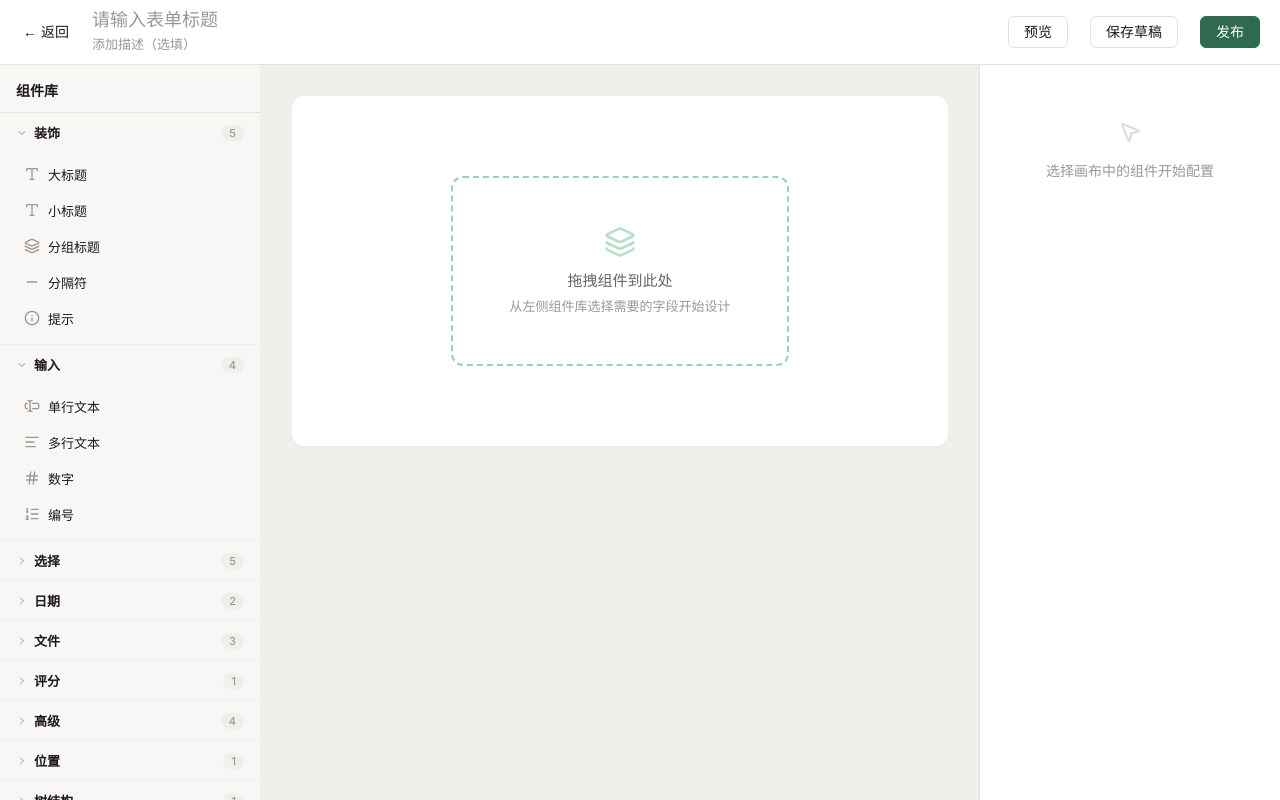
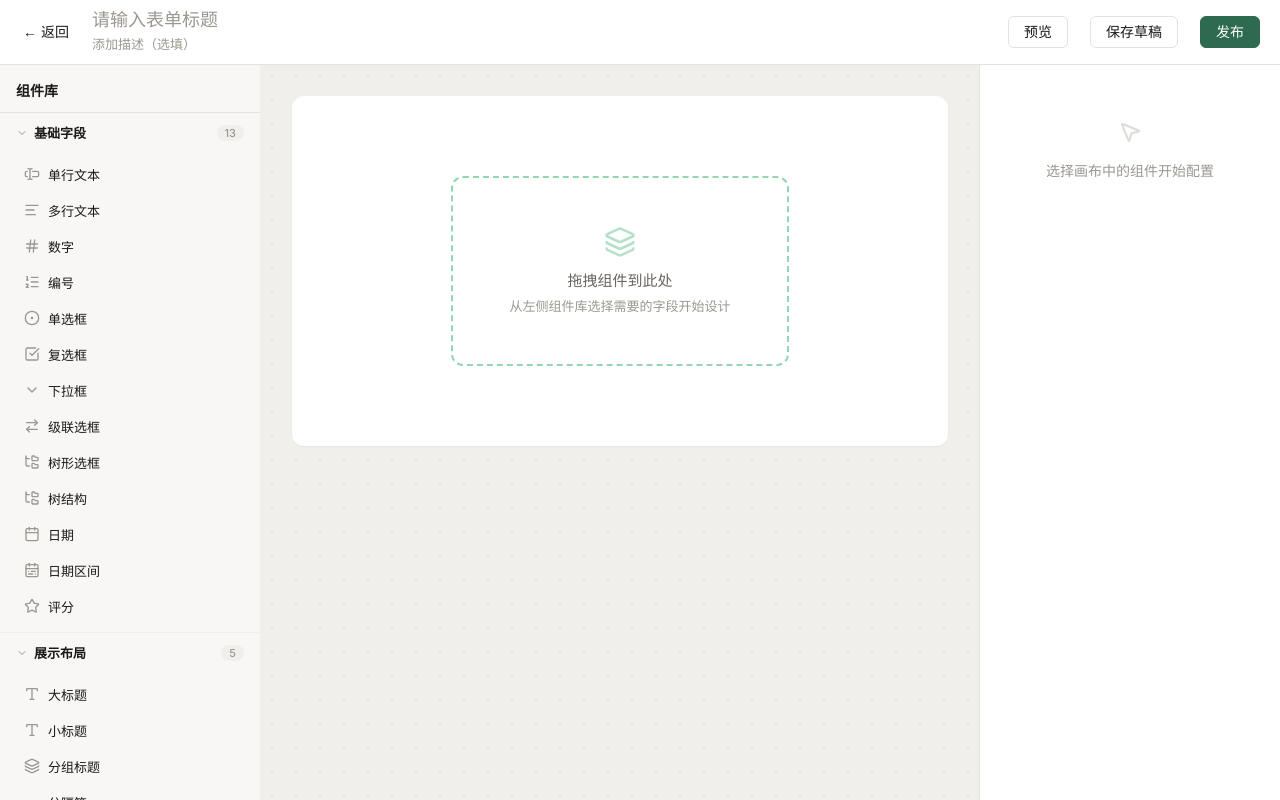
Before and after one commit to ZoHuan/FormCenter, a Vue app: page /formDesigner in a window 1280 px wide. Built offline with nearby package versions, Linux system fonts and the light colour scheme.

Commit message:
refactor: 组件分类重组 — 10类→3类（基础字段13+展示布局5+高级组件9）

```diff
--- a/src/components/designer/ComponentPalette.vue
+++ b/src/components/designer/ComponentPalette.vue
@@ -42,7 +42,7 @@ import { COMPONENT_MENU } from '@/registry'
 import type { ComponentType } from '@/types'
 
 defineEmits<{ add: [type: ComponentType] }>()
-const openGroups = ref(new Set(['装饰', '输入']))
+const openGroups = ref(new Set(['基础字段', '展示布局']))
 function toggle(cat: string) {
   if (openGroups.value.has(cat)) openGroups.value.delete(cat)
   else openGroups.value.add(cat)
--- a/src/registry/index.ts
+++ b/src/registry/index.ts
@@ -142,16 +142,9 @@ export function createDefaultComponent(type: ComponentType): ComponentSchema {
 }
 
 export const COMPONENT_MENU = [
-  { category: '装饰', items: ['title', 'subtitle', 'group-title', 'separator', 'point-out'] as ComponentType[] },
-  { category: '输入', items: ['input', 'textarea', 'numeric', 'serial-number'] as ComponentType[] },
-  { category: '选择', items: ['chooser', 'multi-chooser', 'selection', 'cascader', 'tree'] as ComponentType[] },
-  { category: '日期', items: ['date', 'date-range'] as ComponentType[] },
-  { category: '文件', items: ['image', 'singleImage', 'signature'] as ComponentType[] },
-  { category: '评分', items: ['rate'] as ComponentType[] },
-  { category: '高级', items: ['table', 'cross-table', 'relation', 'commitment'] as ComponentType[] },
-  { category: '位置', items: ['region'] as ComponentType[] },
-  { category: '树结构', items: ['tree-structure'] as ComponentType[] },
-  { category: '其他', items: ['QRCode'] as ComponentType[] },
+  { category: '基础字段', items: ['input', 'textarea', 'numeric', 'serial-number', 'chooser', 'multi-chooser', 'selection', 'cascader', 'tree', 'tree-structure', 'date', 'date-range', 'rate'] as ComponentType[] },
+  { category: '展示布局', items: ['title', 'subtitle', 'group-title', 'separator', 'point-out'] as ComponentType[] },
+  { category: '高级组件', items: ['image', 'singleImage', 'signature', 'table', 'cross-table', 'relation', 'commitment', 'region', 'QRCode'] as ComponentType[] },
 ]
 
 /** 装饰类组件类型（无需显示标题、无数据交互） */
```
